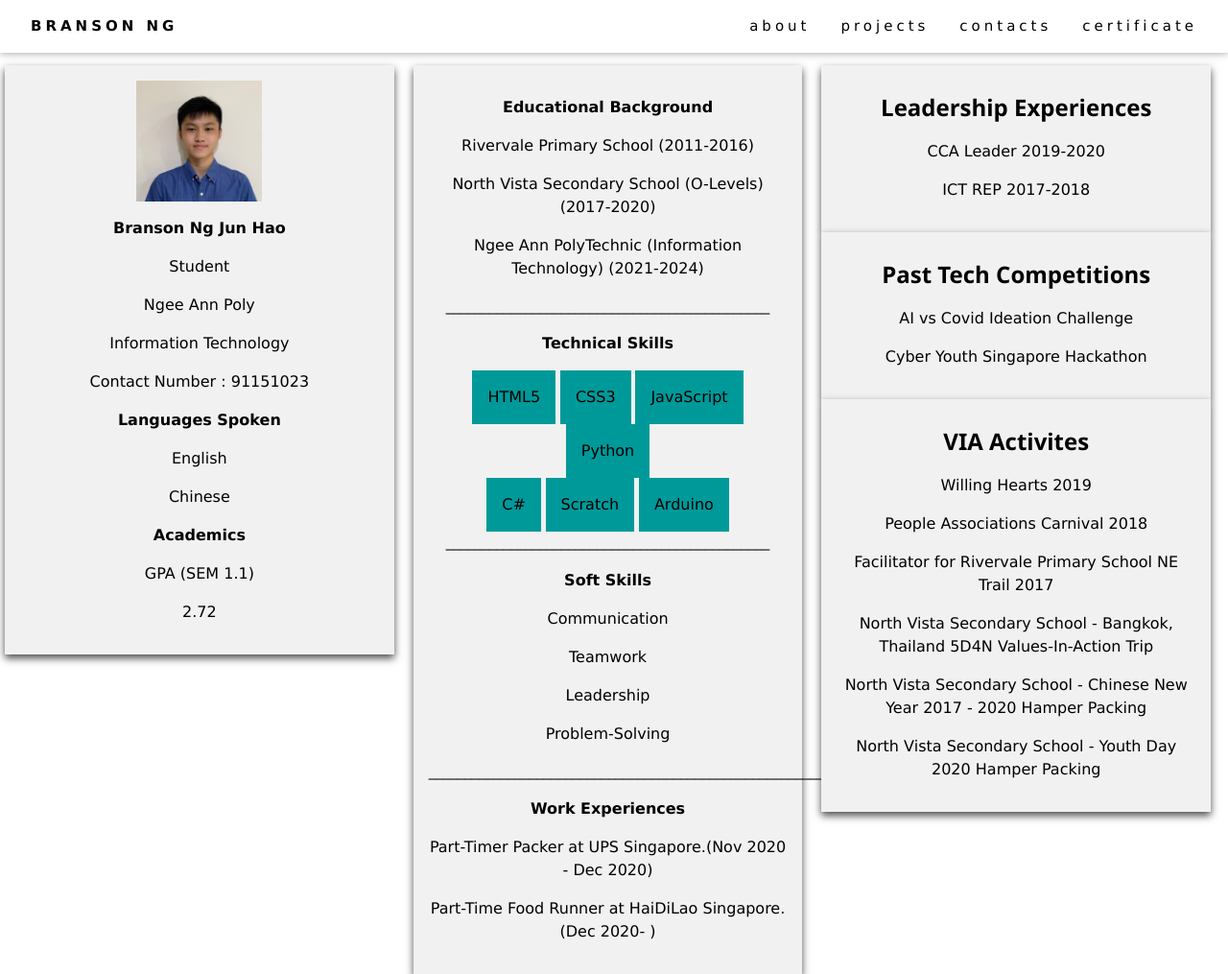
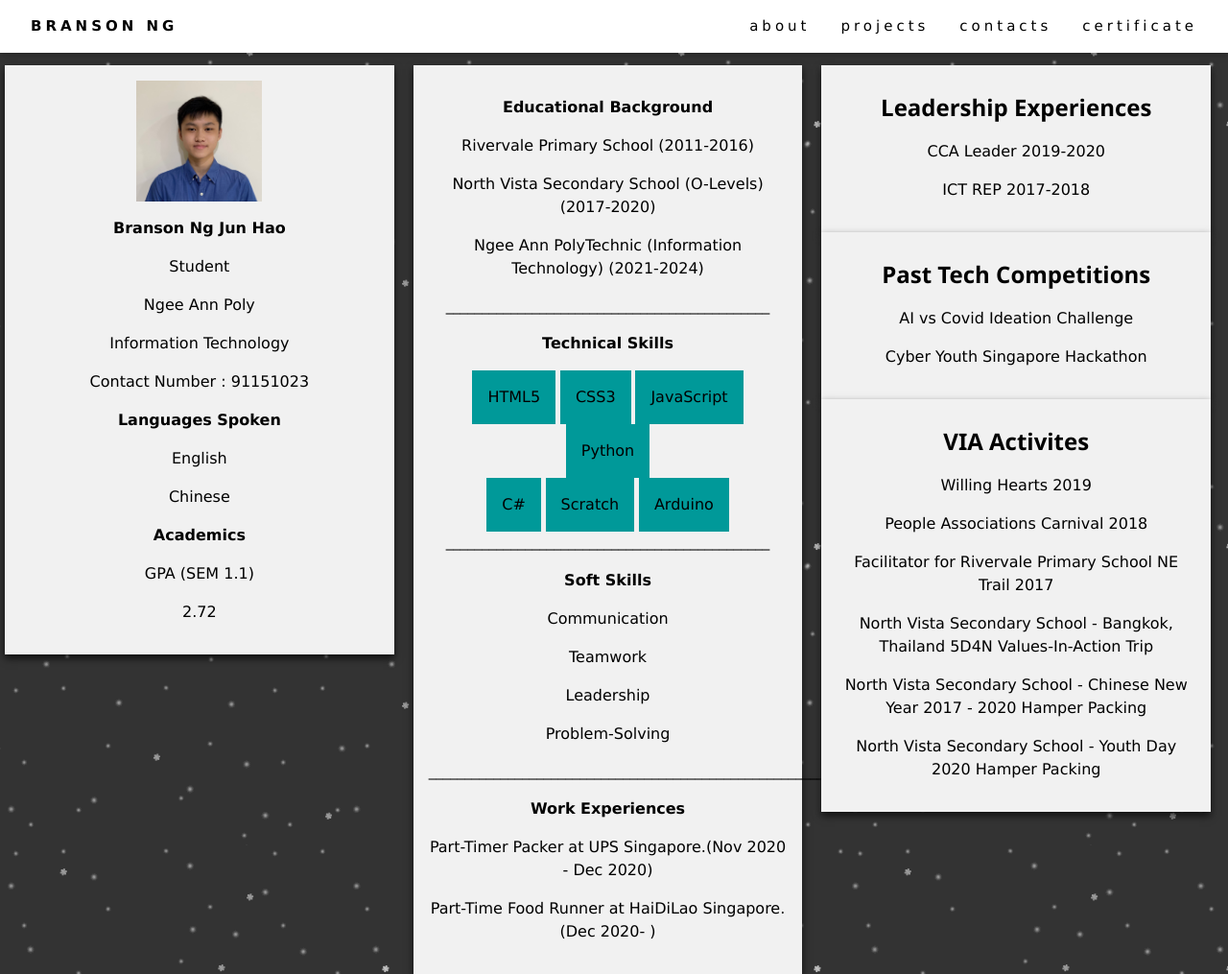
Before and after one commit to bransoonnn/Personal-Website, a plain HTML site: page about.html in a window 1280 px wide. Shown: the whole page at 96% size. Drawn offline with nearby package versions, Linux system fonts and the light colour scheme.

Commit message:
Update about.html

```diff
--- a/about.html
+++ b/about.html
@@ -10,6 +10,11 @@
 <title>Branson Ng -  About</title>
 
 </head>
+  <style>
+body {
+  background-image: url("background 3.jpg");
+}
+</style>
 <body>
 
 <div class="w3-top">
```
